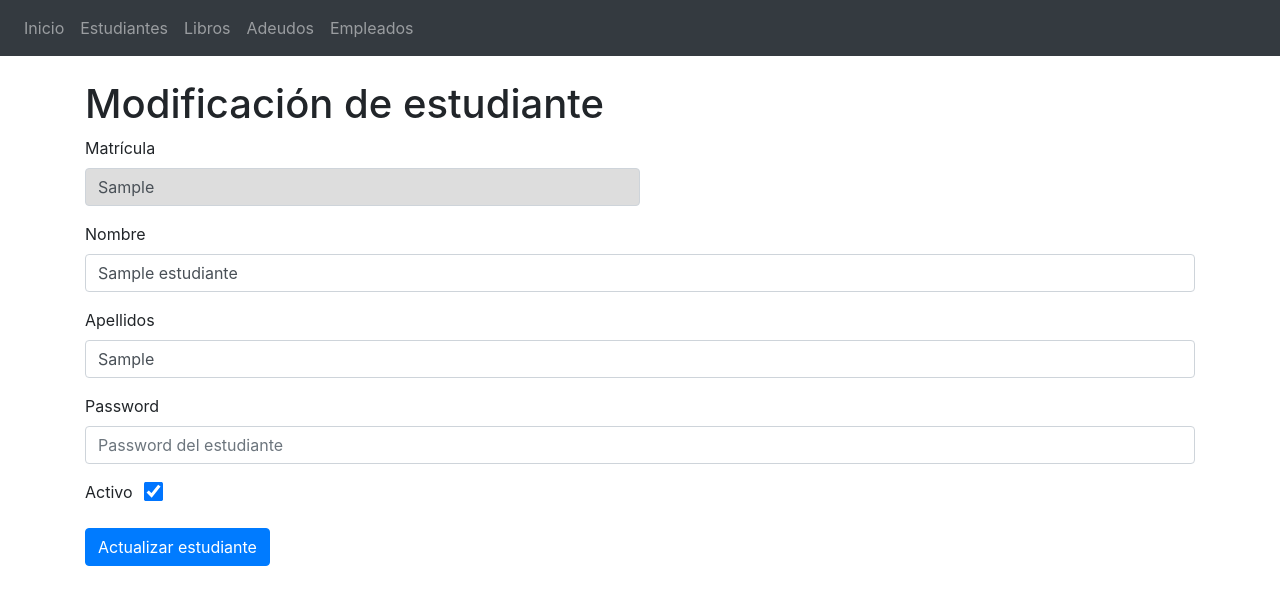
After one commit to Exequetor/cadxelaBiblioteca, a CodeIgniter app: page /cadxelaBiblioteca/index.php/estudiantes/update/Sample in a window 1280 px wide. The commit adds this page. Shown: the top 605 px of the page. Run offline with CodeIgniter, Linux system fonts and the light colour scheme; tables that the repository leaves empty hold one stand-in row (values such as "Sample post"); some libraries are stand-ins or nearby versions.

Commit message:
Agregado update y cambio de estado para estudiantes
* Se agregó la función de dar de baja a los estudiantes.
* Se agregó la función para modificar nombre, apellidosy
  password.
* Se movieron las vistas de estudiante a una carpeta llamada
  'estudiantes'.
* Se modificó la hoja de estilos para el estílo inputs de sólo
  lectura y se modificó el tamaño del checkbox a una escala de 1.5
* Ahora la función que transforma una tabla a un objeto DataTable
  se ejecuta cuando el documento HTML es cargado por completo.

```diff
--- a/application/controllers/Estudiantes.php
+++ b/application/controllers/Estudiantes.php
@@ -14,10 +14,11 @@ class Estudiantes extends CI_Controller {
 	public function index () {
 		$data['query'] = $this->model->queryAll();
 		$this->load->view('templates/header');
-		$this->load->view('estudiantes', $data);
+		$this->load->view('estudiantes/index', $data);
 	}
 
 	public function insert () {
+		if ($this->input->post('matricula')) {
 			$data = array(
 				'matricula' => $this->input->post('matricula'),
 				'nombre' => $this->input->post('nombre'),
@@ -26,11 +27,48 @@ class Estudiantes extends CI_Controller {
 
 			$status = $this->model->insert($data);
 			switch($status) {
-			case 0: echo('Insert realizado con éxito'); break;
-			case 1: echo('Ya existe un estudiante con esa matrícula'); break;
+				case 0: echo('Insert realizado con éxito');
+						break;
+				case 1: echo('Ya existe un estudiante con esa matrícula');
+						break;
 				case -1: echo('Error desconocido');
 			}
 			echo('<br><br><a href="'.base_url().'index.php/estudiantes">Volver a la página de estudiantes</a>');
+		} else
+			redirect('/estudiantes', 'refresh');
+	}
+
+	public function update() {
+		$data['segmento'] = $this->uri->segment(3);
+		if($data['segmento']) {
+			$this->load->view('templates/header');
+			$data['estudiante'] = $this->model->queryByMatricula($data['segmento']);
+			$this->load->view('estudiantes/update', $data);
+		} else if ($this->input->post('matricula')) {
+			$updateData = array(
+				'matricula' => $this->input->post('matricula'),
+				'nombre' => $this->input->post('nombre'),
+				'apellidos' => $this->input->post('apellidos'),
+				'activo' => empty($this->input->post('activo'))?'0':'1'
+			);
+
+
+			if(!$this->input->post('password')) {
+				$est = $this->model->queryByMatricula($updateData['matricula']);
+				$updateData['password'] = $est->password;
+			} else
+				$updateData['password'] = hash('sha256', $this->input->post('password'));
+
+			$status = $this->model->update($updateData);
+
+			switch($status) {
+				case 0: echo('Actualización de registro realizada con éxito');
+						break;
+				case -1: echo('Error desconocido');
+			}
+			echo('<br><br><a href="'.base_url().'index.php/estudiantes">Volver a la página de estudiantes</a>');
+		} else
+			redirect('/estudiantes', 'refresh');
 	}
 }
 ?>
--- a/application/models/Estudiantes_model.php
+++ b/application/models/Estudiantes_model.php
@@ -33,6 +33,17 @@ class Estudiantes_model extends CI_model {
 	function queryAll() {
 		return $this->db->get('estudiantes');
 	}
+
+	function queryByMatricula($matricula) {
+		return $this->db->get_where('estudiantes', array('matricula' => $matricula))->row();
+	}
+
+	function update($data) {
+		$estudiante = $this->db->get_where('estudiantes', array('matricula' => $data['matricula']))->row();
+		$this->db->where('matricula', $data['matricula']);
+		$this->db->update('estudiantes', $data);
+		return 0;
+	}
 }
 
 ?>
--- /dev/null
+++ b/application/views/estudiantes/update.php
@@ -0,0 +1,33 @@
+<main role="main" class="container">
+<h1>Modificación de estudiante</h1>
+		<form class="form-horizontal" role="form" action="<?=base_url()?>index.php/estudiantes/update" method="POST" >
+			<div class="form-group w-50">
+				<label>Matrícula</label>
+				<input type="text" class="form-control" pattern=".{10,10}" maxlength="10" name="matricula" id="matricula" placeholder="Ingrese la matrícula de 10 dígitos" value="<?=$estudiante->matricula?>" readonly="readonly">
+			</div>
+
+			<div class="form-group">
+				<label>Nombre</label>
+				<input type="text" class="form-control" name="nombre" id="nombre" placeholder="Nombre/s sin abreviatura del estudiante" required value="<?=$estudiante->nombre?>">
+			</div>
+
+			<div class="form-group">
+				<label>Apellidos</label>
+				<input type="text" class="form-control" name="apellidos" id="apellidos" placeholder="Apellidos sin abreviatura del estudiante" required value="<?=$estudiante->apellidos?>">
+			</div>
+
+			<div class="form-group">
+				<label>Password</label>
+				<input type="password" class="form-control" name="password" id="password" placeholder="Password del estudiante">
+			</div>
+
+			<div class="form-group">
+				<label>Activo</label>
+				<input type="checkbox" name="activo" id="activo" <?=$estudiante->activo?'checked':''?>>
+			</div>
+
+			<button type="submit"class="btn btn-primary" >Actualizar estudiante</button>
+		</form>
+</main>
+</body>
+</html>
--- a/public/css/style.css
+++ b/public/css/style.css
@@ -48,3 +48,18 @@ body {
   border: 2px solid #d6e5ff;
   padding: 20px;
 }
+
+input[type=checkbox]
+{
+  /* Doble tamaño para checkbox */
+  -ms-transform: scale(1.5); /* IE */
+  -moz-transform: scale(1.5); /* FF */
+  -webkit-transform: scale(1.5); /* Safari and Chrome */
+  -o-transform: scale(1.5); /* Opera */
+  padding: 10px;
+  margin-left:10px;
+}
+
+input[type="text"]:read-only {
+  background: #dddddd;
+}
--- a/public/js/utils.js
+++ b/public/js/utils.js
@@ -3,10 +3,10 @@ $(document).ready( function () {
 	/**
 	* Autor: Carlos Hernández Montellano
 	*
-	* Convierte cualquier tabla con id="data-table" a un objeto JavaScript DataTable.
+	* Convierte cualquier tabla con la clase 'data-table' a un objeto JavaScript tipo DataTable.
 	*
 	*/
-    $('#data-table').DataTable( {
+    $('.data-table').DataTable( {
     	"language":{
 		    "sProcessing":     "Procesando...",
 		    "sLengthMenu":     "Mostrar _MENU_ registros",
@@ -32,7 +32,6 @@ $(document).ready( function () {
 		    }
 		}
     });
-});
 
     /**
 	* Autor: Carlos Hernández Montellano
@@ -47,3 +46,4 @@ $(function(){
 	        }
 	    });
 	});
+});
```
Also changed, not shown: application/views/estudiantes/index.php (renamed from application/views/estudiantes.php, +8 -5 lines). Lines whose indentation alone changed are shown as unchanged.
